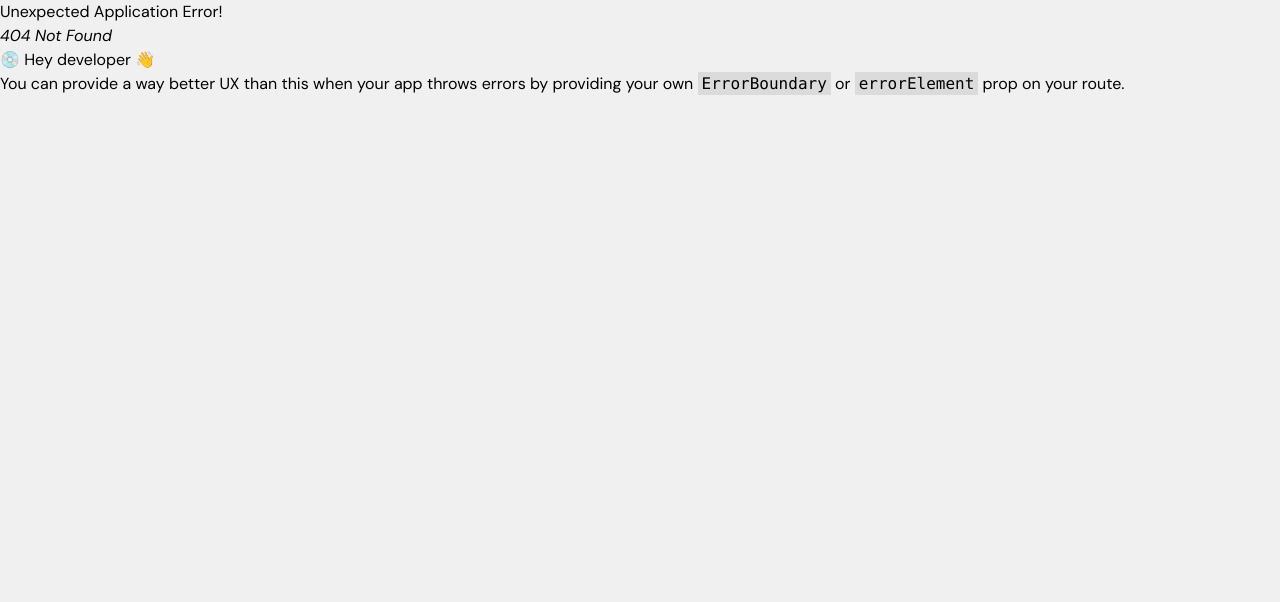
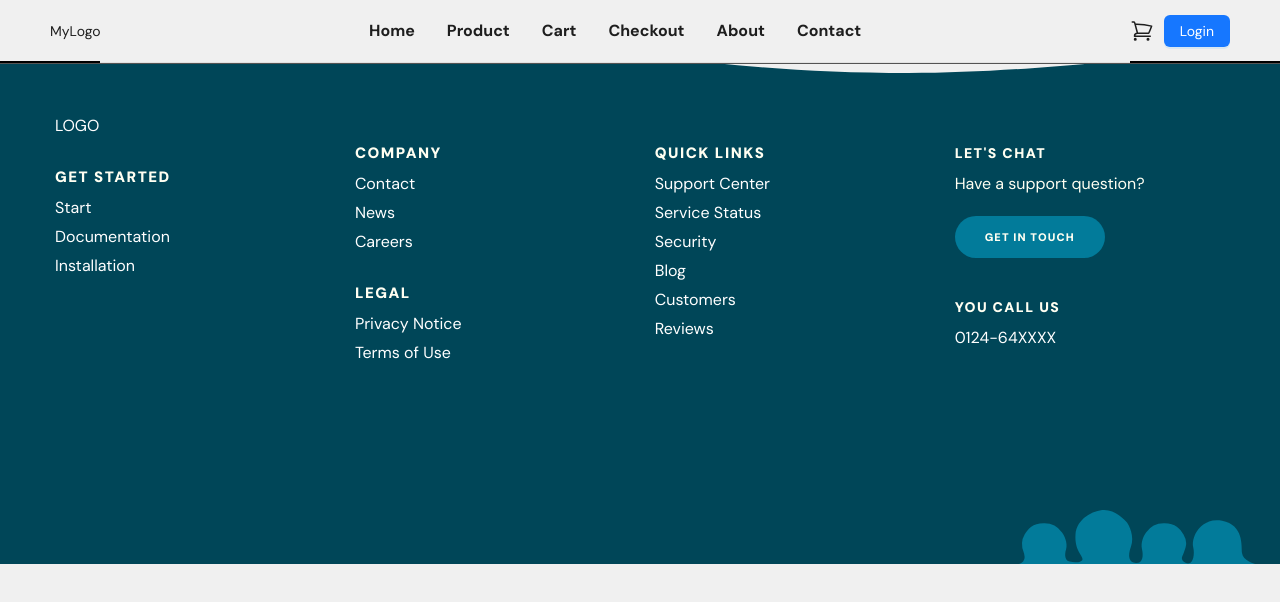
Before and after one commit to ekramul28/Mechanical-Keyboard-Shop, a React (Vite) app: page /checkout in a window 1280 px wide. Before the commit this address had no page. Shown: the top 602 px of the page. Built offline with nearby package versions, Linux system fonts and the light colour scheme; no server answers.

Commit message:
checkout frome some code added

```diff
--- /dev/null
+++ b/src/pages/checkout/Checkout.tsx
@@ -0,0 +1,9 @@
+const Checkout = () => {
+  return (
+    <div>
+      <h1>ok</h1>
+    </div>
+  );
+};
+
+export default Checkout;
--- a/src/pages/home/navBar/NavBar.tsx
+++ b/src/pages/home/navBar/NavBar.tsx
@@ -36,6 +36,10 @@ const NavBar = () => {
     {
       name: "Cart",
       label: <NavLink to="/cart">Cart</NavLink>,
+    },
+    {
+      name: "Checkout",
+      label: <NavLink to="/checkout">Checkout</NavLink>,
     },
     {
       name: "About",
--- a/src/routes/Routes.tsx
+++ b/src/routes/Routes.tsx
@@ -8,6 +8,7 @@ import About from "../pages/home/aboutUs/About";
 import Contact from "../pages/home/contactUs/Contact";
 import ProductDetails from "../pages/productsCollection/productDetails/ProductDetails";
 import Card from "../pages/Cart/Card";
+import Checkout from "../pages/checkout/Checkout";
 
 const router = createBrowserRouter([
   {
@@ -31,6 +32,10 @@ const router = createBrowserRouter([
         element: <Card></Card>,
       },
       {
+        path: "checkout",
+        element: <Checkout />,
+      },
+      {
         path: "about",
         element: <About />,
       },
```
Also changed, not shown: src/pages/checkout/CheckoutDetails.tsx (added), src/pages/checkout/CheckoutForm.tsx (added), src/pages/checkout/CheckoutOrder.tsx (added).
